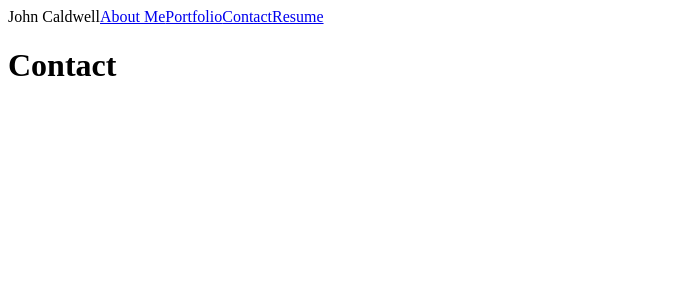
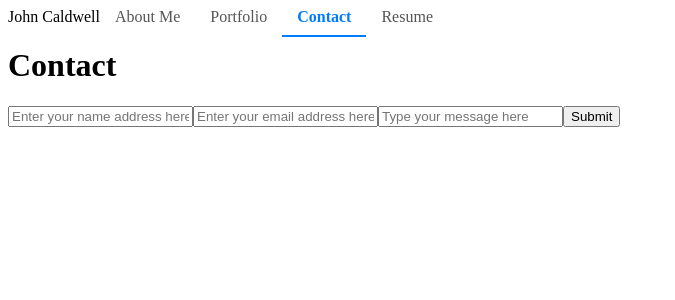
Before and after one commit to johnc365/personalPortfolio, a React (Vite) app: page /Contact in a window 1280 px wide. Shown: the top 300 px of the page, without its empty margins (0-675 px from the left). Built offline with nearby package versions, Linux system fonts and the light colour scheme.

Commit message:
Tested and completed the contact page form, created the highlight styling feature for the navtabs, and fixed minor bugs

```diff
--- a/src/App.jsx
+++ b/src/App.jsx
@@ -15,7 +15,7 @@ function App() {
         <Outlet />
       </main>
       <footer>
-      {/* {links to github linkedin and a third platform} */}
+        {/* {links to github linkedin and a third platform} */}
       </footer>
 
     </>
--- a/src/components/navTabs.jsx
+++ b/src/components/navTabs.jsx
@@ -1,14 +1,4 @@
-//Highlight the current page's tab in the navbar
-
-//About me needs recent photo and short bio
-
-//Portfolio needs titled images of six applications or placeholders with links to the deployed apps and the corresponding github repos
-
-//Contact needs form with sections name, email address, and a message, when moving cursor out of the form field without entering text, a notifaction says this field is required, has a video displaying this activity in readme challenge 12
-// email address must check for validity and display a message if the text is invalid
-
-//Resume needs a link to a downladable resume in google docs and a list of the developer's
-
+import '../index.css'
 import { Link, useLocation } from "react-router-dom";
 
 function NavTabs() {
@@ -24,19 +14,19 @@ function NavTabs() {
             </Link>
             <Link
                 to='/Portfolio'
-                className={currentPage === '/' ? 'nav-link active' : 'nav-link'}
+                className={currentPage === '/Portfolio' ? 'nav-link active' : 'nav-link'}
             >
                 Portfolio
             </Link>
             <Link
                 to='/Contact'
-                className={currentPage === '/' ? 'nav-link active' : 'nav-link'}
+                className={currentPage === '/Contact' ? 'nav-link active' : 'nav-link'}
             >
                 Contact
             </Link>
             <Link
                 to='/Resume'
-                className={currentPage === '/' ? 'nav-link active' : 'nav-link'}
+                className={currentPage === '/Resume' ? 'nav-link active' : 'nav-link'}
             >
                 Resume
             </Link>
--- a/src/index.css
+++ b/src/index.css
@@ -0,0 +1,13 @@
+.nav-link {
+    color: #555;
+    padding: 10px 15px;
+    text-decoration: none;
+    font-weight: 500;
+    transition: color 0.3s ease;
+}
+
+.nav-link.active {
+    color: #007bff;
+    font-weight: 700;
+    border-bottom: 2px solid #007bff;
+}
--- a/src/main.jsx
+++ b/src/main.jsx
@@ -1,8 +1,6 @@
-import { StrictMode } from 'react'
 import { createRoot } from 'react-dom/client'
 import './index.css'
 import App from './App.jsx'
-import NavTabs from './components/navTabs.jsx'
 import { createBrowserRouter, RouterProvider } from 'react-router-dom'
 import AboutMePage from './pages/aboutMePage.jsx'
 import PortfolioPage from './pages/portfolioPage.jsx'
@@ -36,5 +34,5 @@ const router = createBrowserRouter([
 ]);
 
 createRoot(document.getElementById('root')).render(
-<RouterProvider router={router} />
+  <RouterProvider router={router} />
 );
--- a/src/pages/aboutMePage.jsx
+++ b/src/pages/aboutMePage.jsx
@@ -1,21 +1,10 @@
+//About me needs recent photo
 export default function AboutMePage() {
     return (
         <div>
             <h1>About Me</h1>
             <p>
-          Donec a volutpat quam. Curabitur nec varius justo, sed rutrum ligula.
-          Curabitur pellentesque turpis sit amet eros iaculis, a mollis arcu
-          dictum. Ut vel ante eget massa ornare placerat. Etiam nisl orci, finibus
-          sodales volutpat et, hendrerit ut dolor. Suspendisse porta dictum nunc,
-          sed pretium risus rutrum eget. Nam consequat, ligula in faucibus
-          vestibulum, nisi justo laoreet risus, luctus luctus mi lacus sit amet
-          libero. Class aptent taciti sociosqu ad litora torquent per conubia
-          nostra, per inceptos himenaeos. Mauris pretium condimentum tellus eget
-          lobortis. Interdum et malesuada fames ac ante ipsum primis in faucibus.
-          Donec placerat accumsan mi, ut congue neque placerat eu. Donec nec ipsum
-          in velit pellentesque vehicula sit amet at augue. Maecenas aliquam
-          bibendum congue. Pellentesque semper, lectus non ullamcorper iaculis,
-          est ligula suscipit velit, sed bibendum turpis dui in sapien.
+                Hi, I'm John Caldwell.
             </p>
         </div>
     );
--- a/src/pages/contactPage.jsx
+++ b/src/pages/contactPage.jsx
@@ -1,13 +1,86 @@
 import { useState } from "react";
-import { checkPassword, validateEmail } from '../utils/helper';
+import { validateEmail } from '../utils/helper';
+
+function Form() {
+  const [name, setName] = useState('');
+  const [email, setEmail] = useState('');
+  const [message, setMessage] = useState('');
+  const [errorMessage, setErrorMessage] = useState('');
+
+  const handleInputChange = (e) => {
+    const { target } = e;
+    const inputType = target.name;
+    const inputValue = target.value;
+
+    if (inputType === 'email') {
+      setEmail(inputValue);
+    } else if (inputType === 'name') {
+      setName(inputValue);
+    } else if (inputType === 'message') {
+      setMessage(inputValue);
+    }
+  };
+
+  const handleFormSubmit = (e) => {
+    e.preventDefault();
+
+    if (!validateEmail(email)) {
+      setErrorMessage('Email address is invalid.');
+    } else if (!name) {
+      setErrorMessage('Name is required.')
+    } else if (!email) {
+      setErrorMessage('Email is required.')
+    } else if (!message) {
+      setErrorMessage('Message is required.')
+    } else {
+      setErrorMessage('Your message has been submitted.')
+    }
+
+    setName('');
+    setEmail('');
+    setMessage('');
+  };
+
+  return (
+    <div>
+      <form className="form" onSubmit={handleFormSubmit}>
+        <input
+          value={name}
+          name="name"
+          onChange={handleInputChange}
+          type="text"
+          placeholder="Enter your name address here"
+        />
+        <input
+          value={email}
+          name="email"
+          onChange={handleInputChange}
+          type="email"
+          placeholder="Enter your email address here"
+        />
+        <input
+          value={message}
+          name="message"
+          onChange={handleInputChange}
+          type="text"
+          placeholder="Type your message here"
+        />
+        <button type="submit">Submit</button>
+      </form>
+      {errorMessage && (
+        <div>
+          <p className="error-text">{errorMessage}</p>
+        </div>
+      )}
+    </div>
+  );
+};
 
 export default function ContactPage() {
   return (
     <div>
       <h1>Contact</h1>
-        <form>
-
-        </form>
+        <Form />
     </div>
   );
 }
--- a/src/pages/portfolioPage.jsx
+++ b/src/pages/portfolioPage.jsx
@@ -1,3 +1,4 @@
+//Portfolio needs titled images(screenshots) of six applications or placeholders with links to the deployed apps and the corresponding github repos
 export default function PortfolioPage() {
     return (
         <div>
--- a/src/pages/resumePage.jsx
+++ b/src/pages/resumePage.jsx
@@ -1,21 +1,12 @@
+//Resume needs a link to a downladable resume in google docs and a list of the developer's proficiencies
 export default function ResumePage() {
     return (
         <div>
             <h1>Resume</h1>
             <p>
-          Donec a volutpat quam. Curabitur nec varius justo, sed rutrum ligula.
-          Curabitur pellentesque turpis sit amet eros iaculis, a mollis arcu
-          dictum. Ut vel ante eget massa ornare placerat. Etiam nisl orci, finibus
-          sodales volutpat et, hendrerit ut dolor. Suspendisse porta dictum nunc,
-          sed pretium risus rutrum eget. Nam consequat, ligula in faucibus
-          vestibulum, nisi justo laoreet risus, luctus luctus mi lacus sit amet
-          libero. Class aptent taciti sociosqu ad litora torquent per conubia
-          nostra, per inceptos himenaeos. Mauris pretium condimentum tellus eget
-          lobortis. Interdum et malesuada fames ac ante ipsum primis in faucibus.
-          Donec placerat accumsan mi, ut congue neque placerat eu. Donec nec ipsum
-          in velit pellentesque vehicula sit amet at augue. Maecenas aliquam
-          bibendum congue. Pellentesque semper, lectus non ullamcorper iaculis,
-          est ligula suscipit velit, sed bibendum turpis dui in sapien.
+                Download my resume
+                <br></br>
+                Tragically, I am proficient in nothing.
             </p>
         </div>
     );
--- a/src/utils/helper.js
+++ b/src/utils/helper.js
@@ -2,11 +2,3 @@ export function validateEmail(email) {
     const re = /^(([^<>()[\]\\.,;:\s@"]+(\.[^<>()[\]\\.,;:\s@"]+)*)|(".+"))@((\[[0-9]{1,3}\.[0-9]{1,3}\.[0-9]{1,3}\.[0-9]{1,3}\])|(([a-zA-Z\-0-9]+\.)+[a-zA-Z]{2,}))$/;
     return re.test(String(email).toLowerCase());
   }
-
-  export function checkPassword(input) {
-    const passw = /^[A-Za-z]\w{7,14}$/;
-    if (input.match(passw)) {
-      return true;
-    }
-    return false;
-  }
```
Lines whose indentation alone changed are shown as unchanged.
